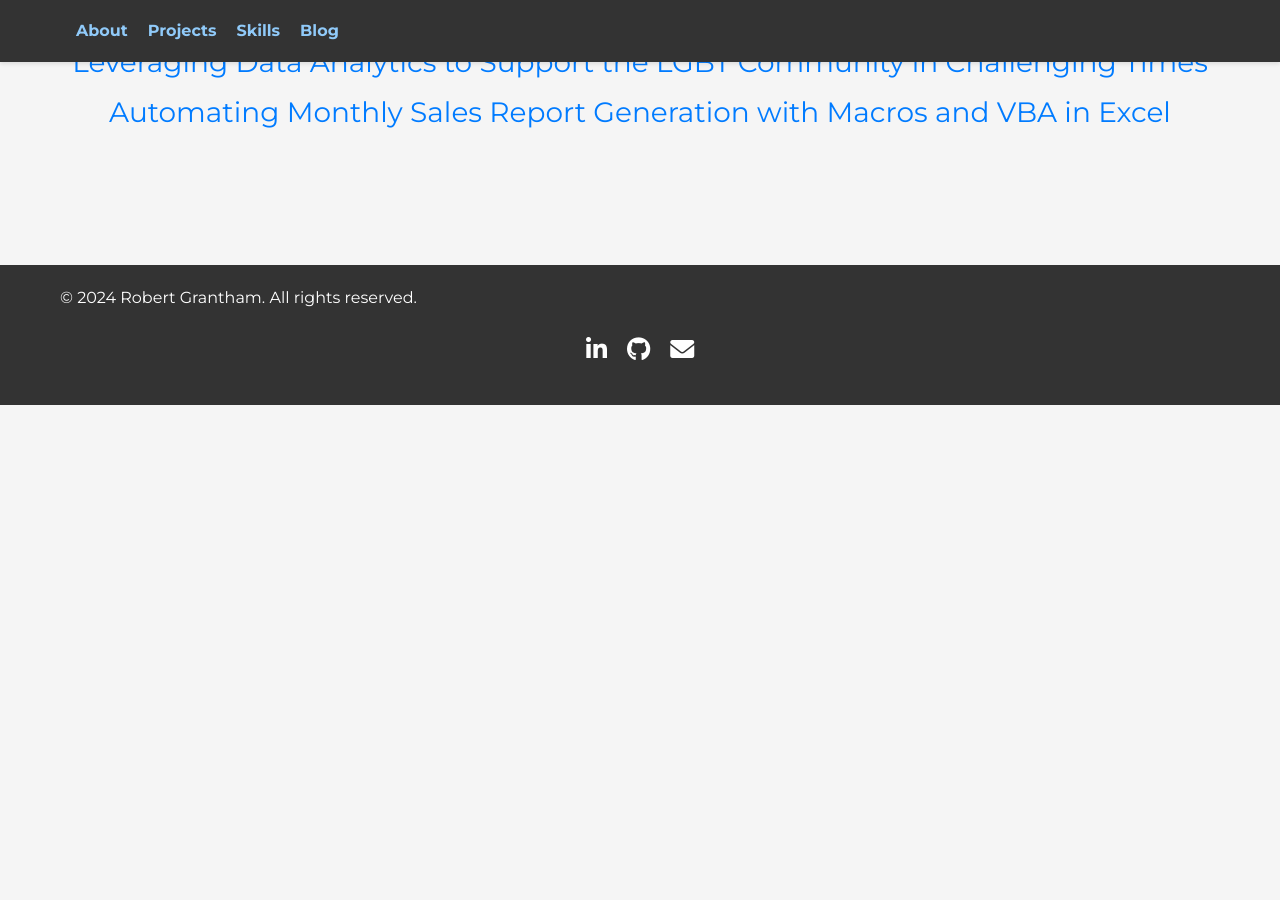
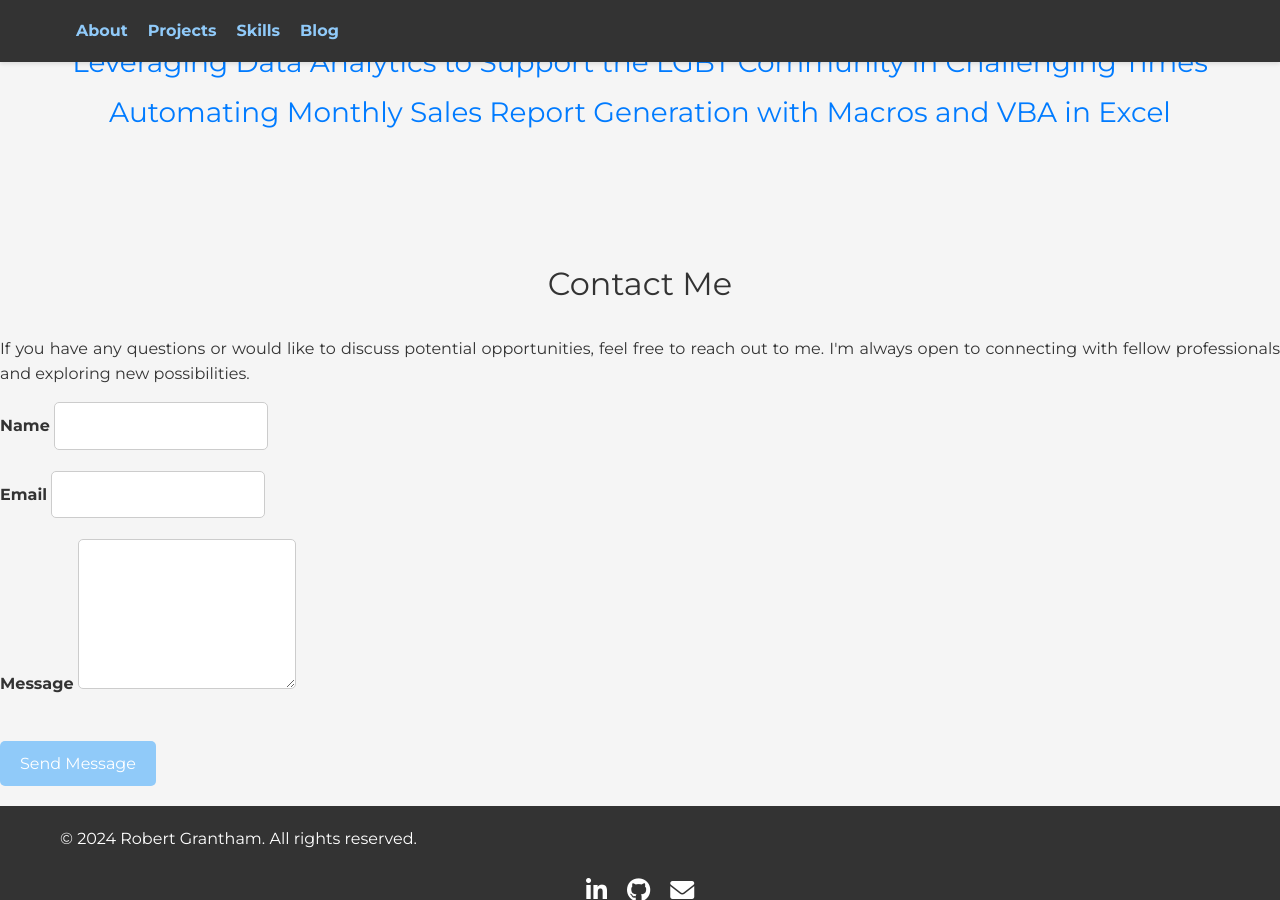
Before and after one commit to rgrantham82/rgrantham82.github.io, a Jekyll site: the page built from index.html, in a window 1280 px wide and 900 px high, scrolled down 3456 px. Built offline with Jekyll 4.4.1, drawn with Linux system fonts in a browser that asks for light colours; nearby versions of some CDN libraries; before the commit the page ends 3861 px from its top, so only the background shows below that.

Commit message:
Update index.html

```diff
--- a/index.html
+++ b/index.html
@@ -2,7 +2,6 @@
 layout: default
 title: Home
 ---
-
 <section id="about" class="about-container fade-in">
    <img src="assets/images/profile-image.jpg" alt="Robert Grantham" class="circular-image">
    <h2>About Me</h2>
@@ -11,7 +10,6 @@ title: Home
    <p>In addition to my technical skills, I am a 1st degree black belt in Aikido, which has taught me discipline, focus, and the importance of continuous improvement.</p>
    <p>Currently residing in Austin, TX, I am actively seeking full-time employment as a data analyst. I am committed to making a positive impact through data and look forward to contributing my expertise to a forward-thinking organization.</p>
 </section>
-
 <section id="projects" class="projects-section fade-in">
    <h2>Projects</h2>
    <div class="projects-container">
@@ -34,7 +32,6 @@ title: Home
       {% endfor %}
    </div>
 </section>
-
 <section id="skills" class="skills-section fade-in">
    <h2>Skills</h2>
    <ul>
@@ -50,7 +47,6 @@ title: Home
       <li>Communication & Collaboration</li>
    </ul>
 </section>
-
 <section id="blog" class="blog-section fade-in">
    <h2>Blog</h2>
    {% for post in site.posts %}
@@ -62,3 +58,27 @@ title: Home
    </article>
    {% endfor %}
 </section>
+<section id="contact" class="animate-on-scroll">
+   <h2>Contact Me</h2>
+   <div class="contact-content">
+   <div class="contact-info">
+      <p>If you have any questions or would like to discuss potential opportunities, feel free to reach out to me. I'm always open to connecting with fellow professionals and exploring new possibilities.</p>
+      <div class="contact-form">
+         <form action="https://formspree.io/f/mbjnwpgb" method="POST">
+            <div class="form-group">
+               <label for="name">Name</label>
+               <input type="text" id="name" name="name" required>
+            </div>
+            <div class="form-group">
+               <label for="email">Email</label>
+               <input type="email" id="email" name="email" required>
+            </div>
+            <div class="form-group">
+               <label for="message">Message</label>
+               <textarea id="message" name="message" rows="5" required></textarea>
+            </div>
+            <button type="submit" class="button">Send Message</button>
+         </form>
+      </div>
+   </div>
+</section>
```
Lines whose indentation alone changed are shown as unchanged.
